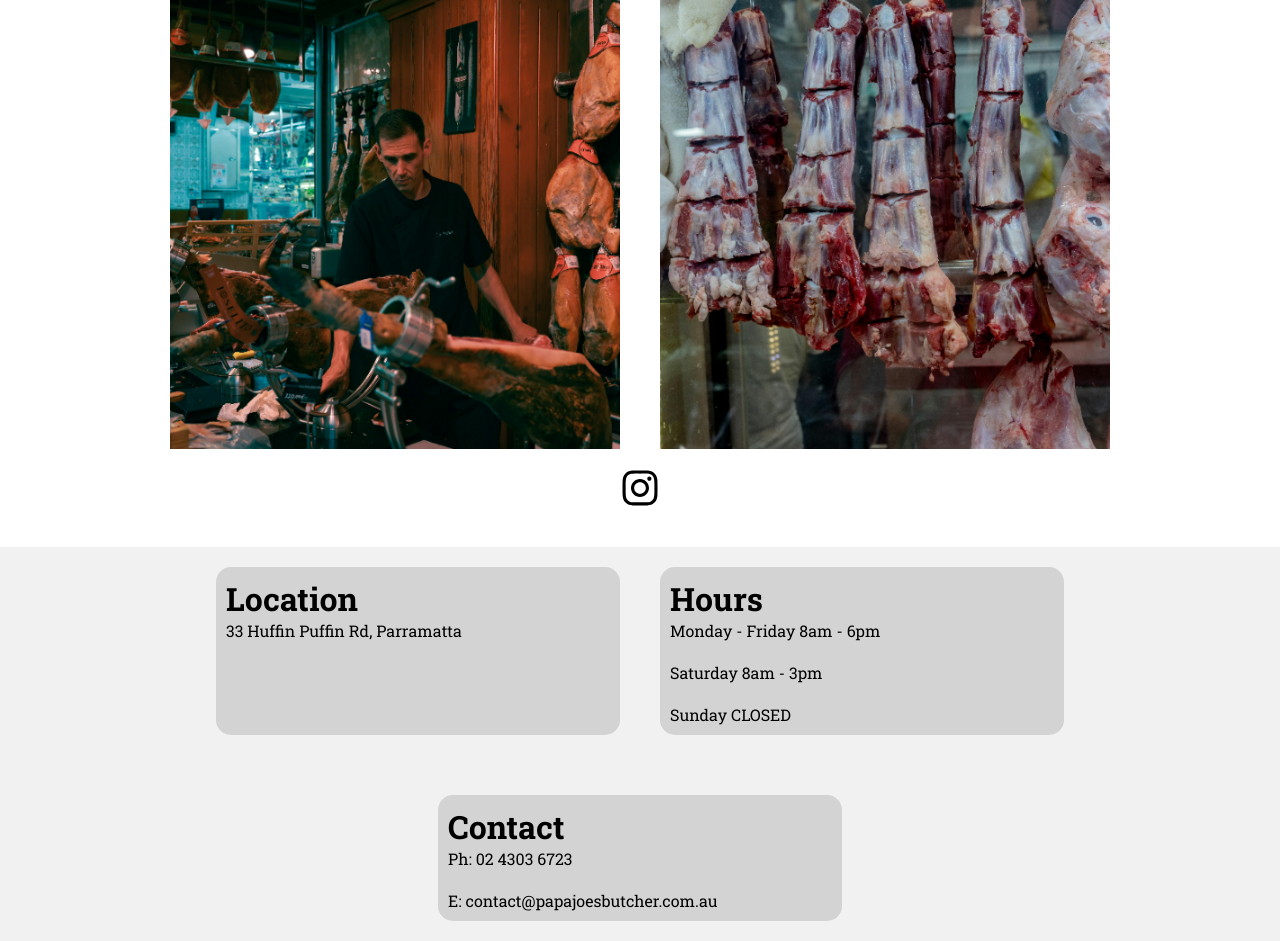
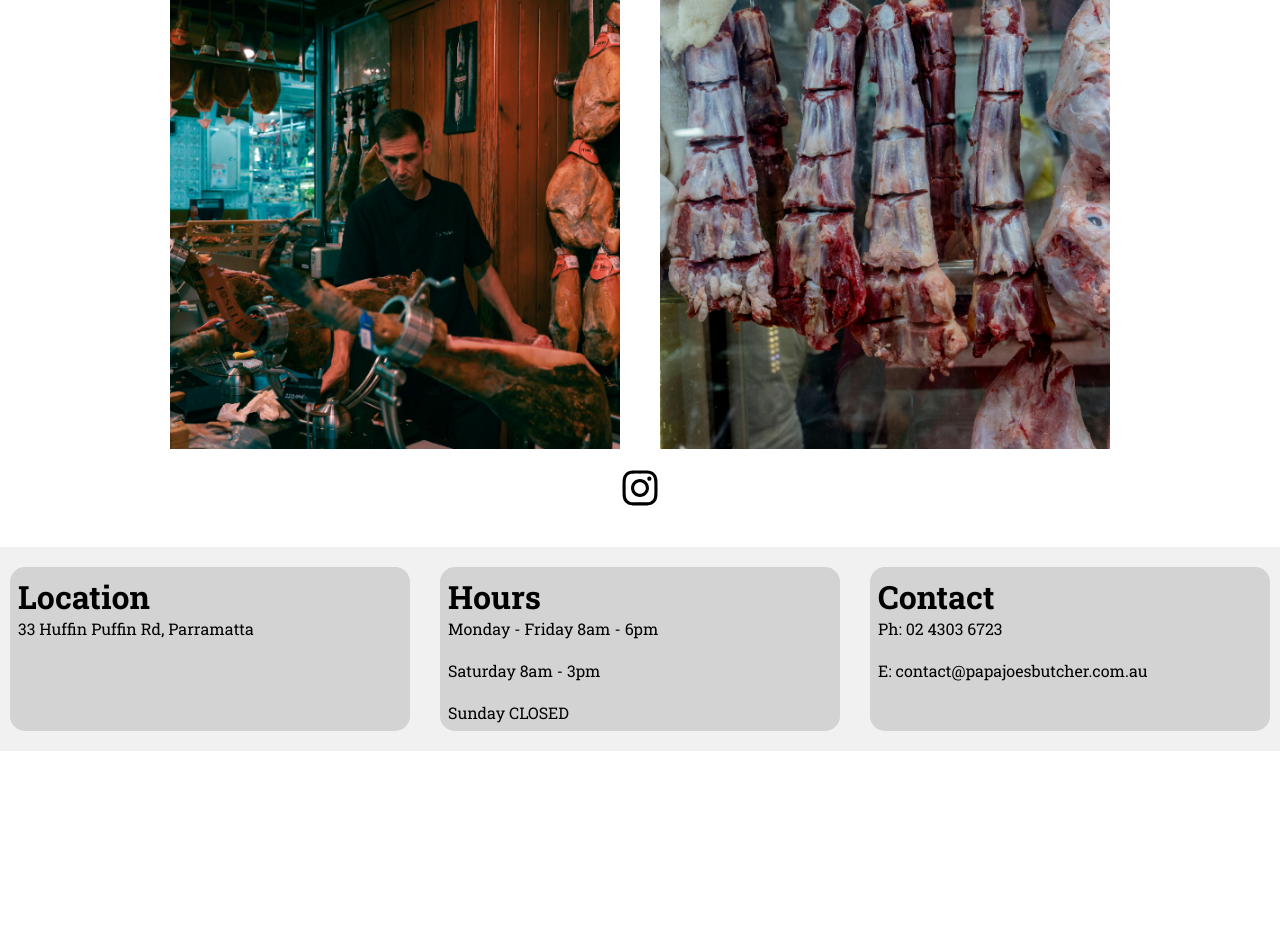
Before and after one commit to astrogames06/ButcherSiteTest, a Flask app: page / in a window 1280 px wide. Shown: the part 2824-3765 px from the top of the page. After the commit the page ends 3575 px from the top, so only its background shows below. Run offline with Flask 3, Linux system fonts and the light colour scheme.

Commit message:
slightly tweaked footer

```diff
--- a/static/style.css
+++ b/static/style.css
@@ -164,7 +164,9 @@
     margin-top: 20px;
     background-color: rgb(241, 241, 241);
     padding-top: 20px;
-    gap: 40px;
+    gap: 30px;
+    padding-left: 10px;
+    padding-right: 10px;
 }
 
 #footer div
@@ -174,6 +176,6 @@
     margin-bottom: 20px;
     text-align: left;
     background-color: lightgray;
-    padding: 10px;
+    padding: 8px;
     border-radius: 15px;
 }
```
